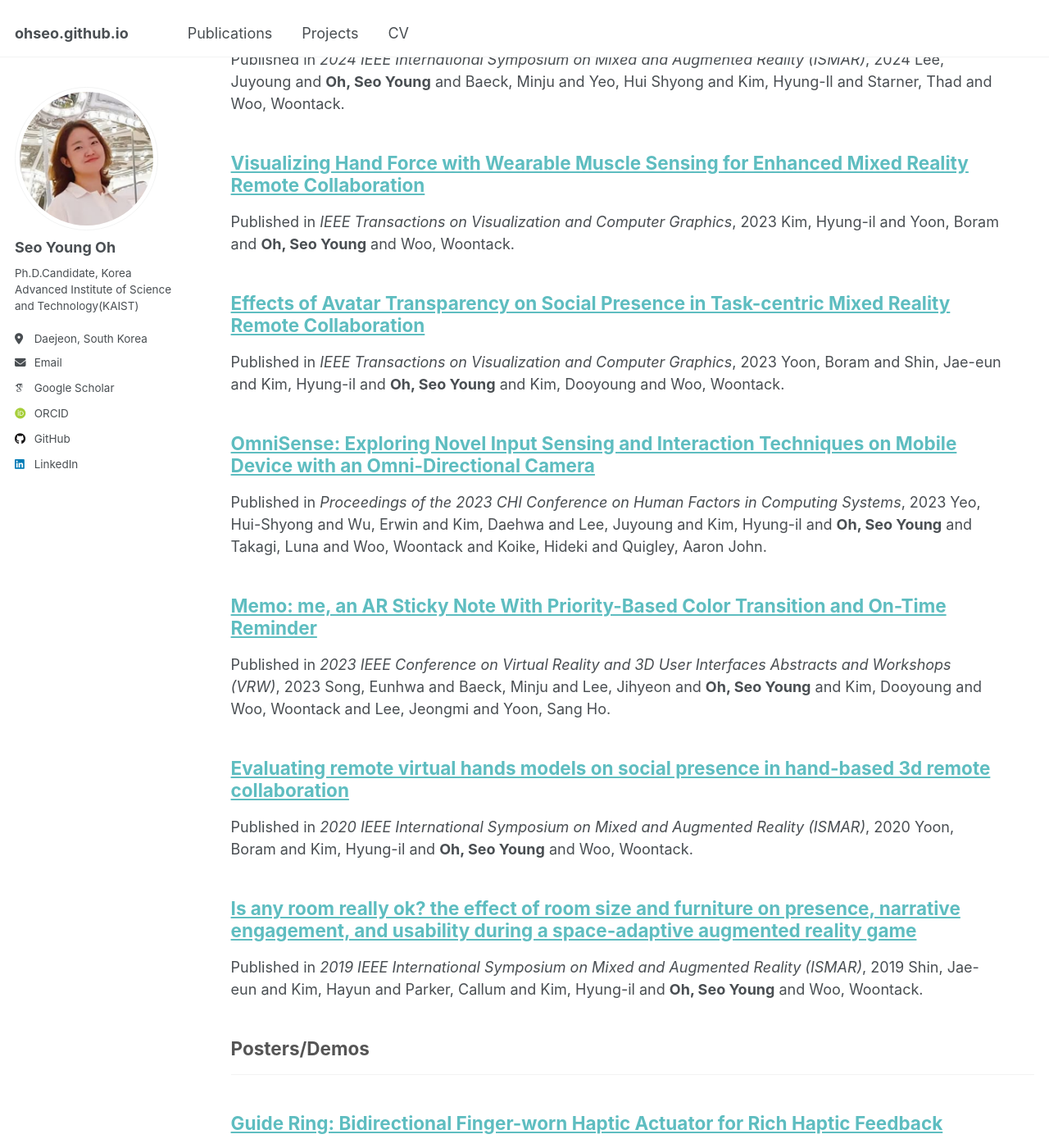
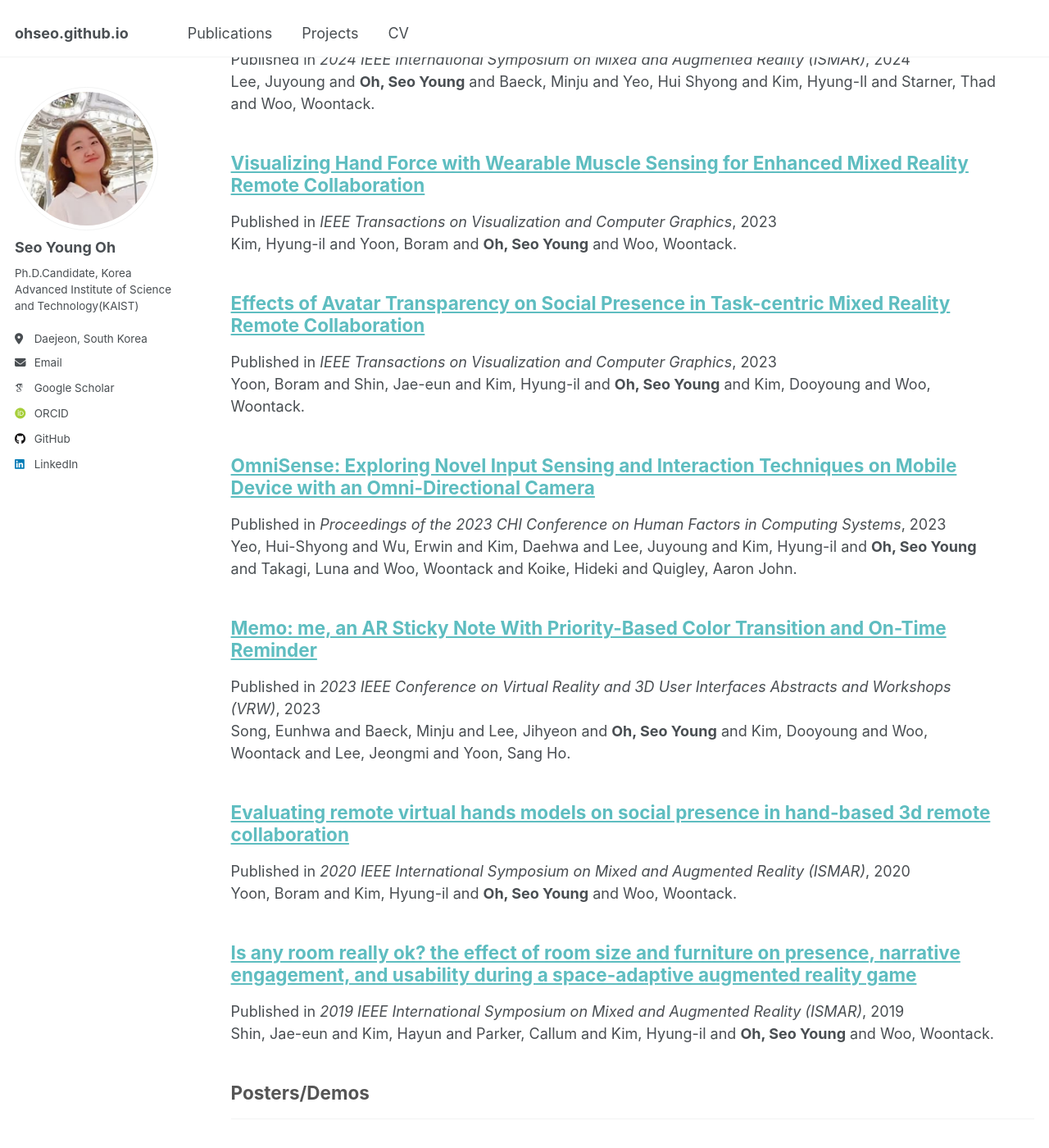
Before and after one commit to ohseo/ohseo.github.io, a Jekyll site: the page built from _pages/publications.html, in a window 1280 px wide and 1400 px high, scrolled down 283 px. Shown: the whole window at 82% size. Built offline with Jekyll 4.4.1, drawn with Linux system fonts in a browser that asks for light colours; some web fonts are replaced; some of the changed text lies outside the part shown.

Commit message:
minor fix.

```diff
--- a/_includes/archive-single-short.html
+++ b/_includes/archive-single-short.html
@@ -43,7 +43,7 @@
         {% elsif post.collection == 'publications' %}
             {% if post.authors %}
                 <p>Published in <i>{{ post.venue }}</i>, {{ post.date | default: "1900-01-01" | date: "%Y" }}
-                {{ post.authors }}</p>
+                <br />{{ post.authors }}</p>
             {% else %}
                 <p>Published in <i>{{ post.venue }}</i>, {{ post.date | default: "1900-01-01" | date: "%Y" }} </p>
             {% endif %}
```
